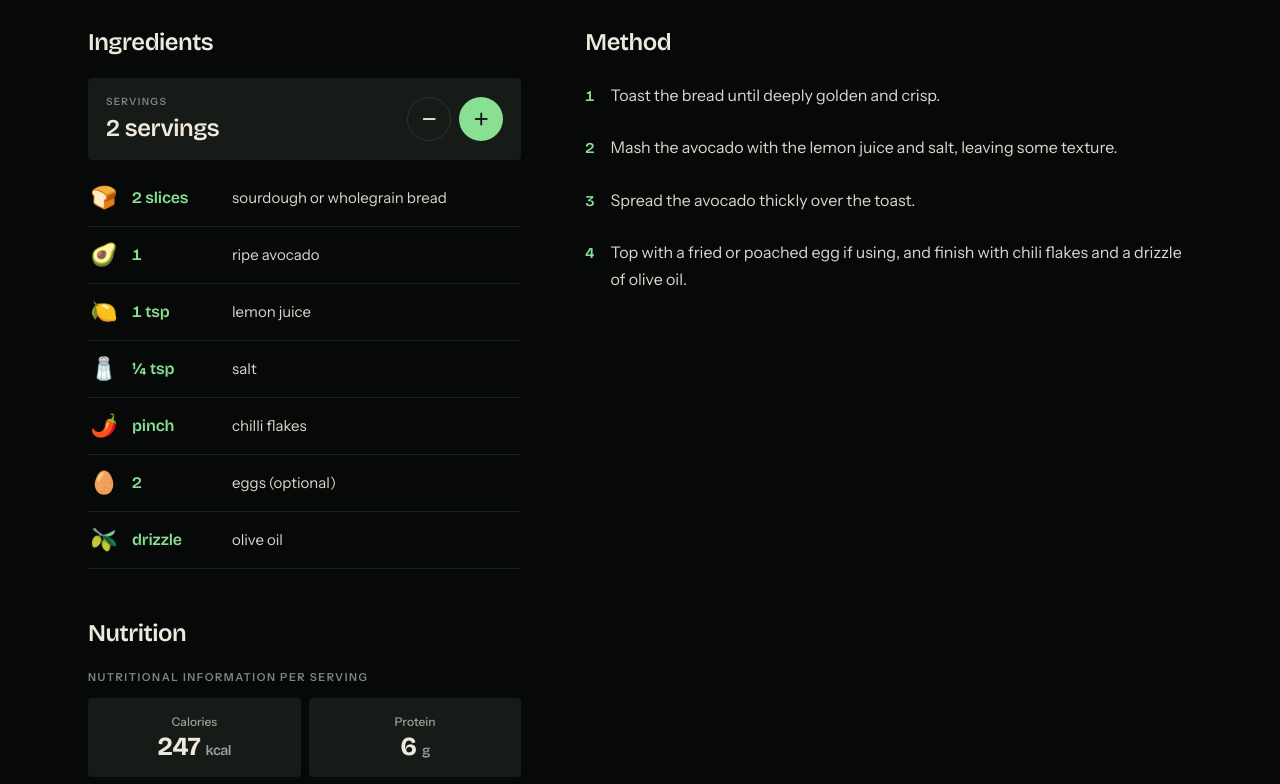
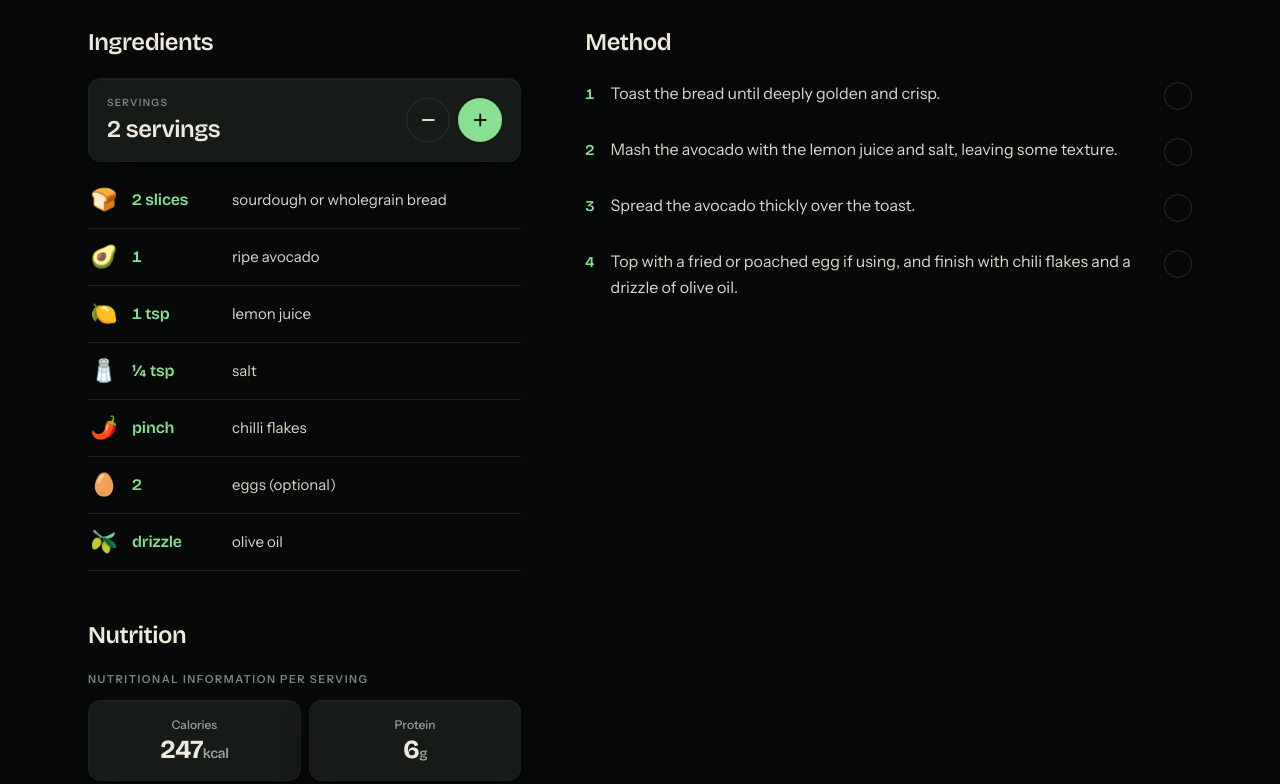
Before and after one commit to ngagua/Recipio, an Angular app: page /recipes/avocado-toast in a window 1280 px wide. Shown: the part 540-1324 px from the top of the page. Built offline with nearby package versions, Linux system fonts and the light colour scheme.

Commit message:
feat: add CountUp and Tilt directives for enhanced UI interactions

```diff
--- /dev/null
+++ b/src/app/core/count-up.directive.ts
@@ -0,0 +1,59 @@
+import {
+  afterNextRender,
+  DestroyRef,
+  Directive,
+  effect,
+  ElementRef,
+  inject,
+  input,
+} from '@angular/core';
+import { gsap } from 'gsap';
+import { MotionService } from './motion.service';
+
+/**
+ * Counts the element's number up from zero when it comes into view: `<span [appCountUp]="n">{{ n }}</span>`.
+ * The interpolation stays for prerendering and reduced motion; the tween only rewrites that text node.
+ */
+@Directive({ selector: '[appCountUp]' })
+export class CountUpDirective {
+  readonly appCountUp = input.required<number>();
+  private readonly el = inject<ElementRef<HTMLElement>>(ElementRef).nativeElement;
+  private readonly motion = inject(MotionService);
+  private observer?: IntersectionObserver;
+  private tween?: gsap.core.Tween;
+
+  constructor() {
+    afterNextRender(() => {
+      if (!this.motion.enabled()) return;
+      this.observer = new IntersectionObserver(([entry]) => {
+        if (!entry.isIntersecting) return;
+        this.observer?.unobserve(this.el);
+        this.play();
+      });
+      this.observer.observe(this.el);
+    });
+    effect(() => {
+      this.appCountUp();
+      // A new value (another recipe on the same route) counts up again once it is on screen.
+      this.observer?.unobserve(this.el);
+      this.observer?.observe(this.el);
+    });
+    inject(DestroyRef).onDestroy(() => {
+      this.observer?.disconnect();
+      this.tween?.kill();
+    });
+  }
+
+  private play(): void {
+    const node = this.el.firstChild;
+    if (!(node instanceof Text)) return;
+    this.tween?.kill();
+    const counter = { value: 0 };
+    this.tween = gsap.to(counter, {
+      value: this.appCountUp(),
+      duration: 1.1,
+      ease: 'expo.out',
+      onUpdate: () => (node.data = String(Math.round(counter.value))),
+    });
+  }
+}
--- a/src/app/pages/home/home.html
+++ b/src/app/pages/home/home.html
@@ -66,7 +66,7 @@
     @for (c of categories(); track c.slug) {
       <a
         [routerLink]="lang.link('/category/' + c.slug)"
-        class="group relative aspect-[4/5] w-[220px] shrink-0 snap-start overflow-hidden rounded-2xl bg-raised transition-transform duration-500 ease-expo hover:scale-[1.02] md:w-auto"
+        class="group relative aspect-[4/5] w-[220px] shrink-0 snap-start overflow-hidden rounded-2xl bg-raised shadow-card transition-[transform,box-shadow] duration-500 ease-expo hover:scale-[1.02] hover:shadow-card-hover md:w-auto"
       >
         @if (c.image) {
           <img
--- a/src/app/pages/recipe/recipe.html
+++ b/src/app/pages/recipe/recipe.html
@@ -153,9 +153,7 @@
         >
           {{ lang.t('ingredients') }}
         </h2>
-        <div
-          class="mt-[26px] flex items-center justify-between rounded-[4px] bg-raised px-[18px] py-4 md:mt-5"
-        >
+        <div class="card mt-[26px] flex items-center justify-between px-[18px] py-4 md:mt-5">
           <div>
             <p class="text-[10px] font-semibold tracking-[0.14em] text-dim uppercase">
               {{ lang.t('servingsLabel') }}
@@ -227,17 +225,31 @@
         >
           {{ lang.t('method') }}
         </h2>
-        <ol class="mt-7 flex flex-col gap-[26px] md:mt-6">
-          @for (step of r.steps; track $index) {
-            <li class="flex gap-4">
-              <span
-                class="shrink-0 pt-[3px] font-display text-[15px] font-semibold text-acid tabular-nums"
-                aria-hidden="true"
-                >{{ $index + 1 }}</span
+        <ol class="mt-4 flex flex-col gap-1.5 md:mt-3">
+          @for (step of r.steps; track slug() + $index) {
+            <li>
+              <!-- The row is a checkbox label: tick a step to strike it through. -->
+              <label
+                class="-mx-3 flex cursor-pointer gap-4 rounded-[8px] px-3 py-2.5 transition-colors hover:bg-raised/60"
               >
-              <p class="text-[15px] leading-[1.65] text-pretty text-body md:text-base">
-                {{ step }}
-              </p>
+                <input type="checkbox" class="peer sr-only" />
+                <span
+                  class="shrink-0 pt-[3px] font-display text-[15px] font-semibold text-acid tabular-nums transition-colors duration-300 peer-checked:text-dim"
+                  aria-hidden="true"
+                  >{{ $index + 1 }}</span
+                >
+                <p
+                  class="flex-1 text-[15px] leading-[1.65] text-pretty text-body transition-colors duration-300 peer-checked:text-dim peer-checked:line-through md:text-base"
+                >
+                  {{ step }}
+                </p>
+                <span
+                  class="mt-0.5 grid size-7 shrink-0 place-items-center rounded-full border border-line-2 text-transparent transition-colors duration-300 peer-checked:animate-pop peer-checked:border-acid peer-checked:bg-acid peer-checked:text-surface peer-focus-visible:outline-2 peer-focus-visible:outline-offset-2 peer-focus-visible:outline-acid"
+                  aria-hidden="true"
+                >
+                  <span class="ms text-[18px]">check</span>
+                </span>
+              </label>
             </li>
           }
         </ol>
@@ -258,21 +270,25 @@
           {{ lang.t('nutritionPerServing') }}
         </p>
         <div class="mt-3 grid grid-cols-2 gap-2">
-          <div class="rounded-[4px] bg-raised px-4 py-4 text-center">
+          <div class="card px-4 py-4 text-center">
             <p class="text-xs font-medium text-muted">{{ lang.t('calories') }}</p>
             <p
               class="mt-1 font-display text-[26px] leading-none font-bold tracking-[-0.02em] text-bone"
             >
-              {{ round(r.nutrition.calories) }}
+              <span [appCountUp]="round(r.nutrition.calories)">{{
+                round(r.nutrition.calories)
+              }}</span>
               <span class="text-sm font-semibold text-muted">{{ lang.t('kcal') }}</span>
             </p>
           </div>
-          <div class="rounded-[4px] bg-raised px-4 py-4 text-center">
+          <div class="card px-4 py-4 text-center">
             <p class="text-xs font-medium text-muted">{{ lang.t('protein') }}</p>
             <p
               class="mt-1 font-display text-[26px] leading-none font-bold tracking-[-0.02em] text-bone"
             >
-              {{ round(r.nutrition.protein) }}
+              <span [appCountUp]="round(r.nutrition.protein)">{{
+                round(r.nutrition.protein)
+              }}</span>
               <span class="text-sm font-semibold text-muted">{{ lang.t('g') }}</span>
             </p>
           </div>
--- a/src/app/pages/recipe/recipe.ts
+++ b/src/app/pages/recipe/recipe.ts
@@ -10,6 +10,7 @@ import {
   signal,
 } from '@angular/core';
 import { RouterLink } from '@angular/router';
+import { CountUpDirective } from '../../core/count-up.directive';
 import { ingredientIcon } from '../../core/ingredient-icon';
 import { LangService } from '../../core/lang.service';
 import { formatQuantity } from '../../core/quantity';
@@ -20,7 +21,7 @@ import { CookMode } from './cook-mode';
 
 @Component({
   selector: 'app-recipe',
-  imports: [RouterLink, NgOptimizedImage, CookMode],
+  imports: [RouterLink, NgOptimizedImage, CookMode, CountUpDirective],
   templateUrl: './recipe.html',
   host: { class: 'block animate-page-in' },
 })
--- a/src/app/shared/recipe-card.ts
+++ b/src/app/shared/recipe-card.ts
@@ -4,14 +4,15 @@ import { RouterLink } from '@angular/router';
 import { LangService } from '../core/lang.service';
 import { Recipe } from '../core/recipe.model';
 import { RecipeService } from '../core/recipe.service';
+import { TiltDirective } from '../core/tilt.directive';
 
 @Component({
   selector: 'app-recipe-card',
-  imports: [RouterLink, NgOptimizedImage],
+  imports: [RouterLink, NgOptimizedImage, TiltDirective],
   host: { class: 'block' },
   template: `
-    <a [routerLink]="lang.link('/recipes/' + recipe().slug)" class="group block">
-      <div class="relative aspect-[4/5] overflow-hidden rounded-[3px] bg-raised">
+    <a [routerLink]="lang.link('/recipes/' + recipe().slug)" appTilt class="card group flex h-full flex-col p-2">
+      <div class="relative aspect-[4/5] overflow-hidden rounded-[7px] bg-hair">
         <img
           [ngSrc]="recipe().image"
           [alt]="recipe().imageAlt ?? ''"
@@ -25,11 +26,11 @@ import { RecipeService } from '../core/recipe.service';
         >
       </div>
       <h3
-        class="mt-3 font-display text-[17px] leading-[1.15] font-semibold tracking-[-0.025em] text-pretty text-bone"
+        class="mt-3 px-1 font-display text-[17px] leading-[1.15] font-semibold tracking-[-0.025em] text-pretty text-bone"
       >
         {{ recipe().title }}
       </h3>
-      <p class="caps mt-1.5 text-dim">{{ categoryName() }}</p>
+      <p class="caps mt-1.5 px-1 pb-1 text-dim">{{ categoryName() }}</p>
     </a>
   `,
 })
--- a/src/index.html
+++ b/src/index.html
@@ -19,7 +19,7 @@
       rel="stylesheet"
     />
     <link
-      href="https://fonts.googleapis.com/css2?family=Material+Symbols+Rounded:opsz,wght,FILL,GRAD@20..48,100..700,0..1,0&icon_names=add,arrow_back,arrow_forward,bookmark,close,grid_view,home,open_in_new,play_arrow,remove,search,skillet&display=block"
+      href="https://fonts.googleapis.com/css2?family=Material+Symbols+Rounded:opsz,wght,FILL,GRAD@20..48,100..700,0..1,0&icon_names=add,arrow_back,arrow_forward,bookmark,check,close,grid_view,home,open_in_new,play_arrow,remove,search,skillet&display=block"
       rel="stylesheet"
     />
   </head>
--- a/src/styles.css
+++ b/src/styles.css
@@ -25,9 +25,18 @@
 
   --ease-expo: cubic-bezier(0.16, 1, 0.3, 1);
 
+  /* Elevation on a dark surface: a hairline highlight on top, a soft drop below. */
+  --shadow-card:
+    inset 0 1px 0 rgb(255 255 255 / 0.04), 0 1px 2px rgb(0 0 0 / 0.5),
+    0 14px 32px -10px rgb(0 0 0 / 0.6);
+  --shadow-card-hover:
+    inset 0 1px 0 rgb(255 255 255 / 0.07), 0 2px 4px rgb(0 0 0 / 0.5),
+    0 28px 48px -14px rgb(0 0 0 / 0.75);
+
   --animate-page-in: page-in 420ms var(--ease-expo) both;
   --animate-sheet-in: sheet-in 450ms var(--ease-expo) both;
   --animate-rise: rise 900ms var(--ease-expo) both;
+  --animate-pop: pop 380ms var(--ease-expo);
 
   @keyframes page-in {
     from {
@@ -53,6 +62,17 @@
     to {
       opacity: 1;
       transform: none;
+    }
+  }
+  @keyframes pop {
+    from {
+      transform: scale(0.6);
+    }
+    60% {
+      transform: scale(1.18);
+    }
+    to {
+      transform: scale(1);
     }
   }
 }
@@ -145,6 +165,20 @@
     display: none;
   }
 }
+/* Elevated card: raised surface, hairline border, shadow that deepens on hover (the lift itself is `appTilt`) */
+@utility card {
+  border-radius: 12px;
+  border: 1px solid var(--color-hair);
+  background: var(--color-raised);
+  box-shadow: var(--shadow-card);
+  transition:
+    box-shadow 400ms var(--ease-expo),
+    border-color 400ms;
+  &:hover {
+    border-color: var(--color-line-2);
+    box-shadow: var(--shadow-card-hover);
+  }
+}
 @utility icon-btn {
   display: grid;
   place-items: center;
```
Also changed, not shown: src/app/core/tilt.directive.ts (added, +44 -0 lines).
